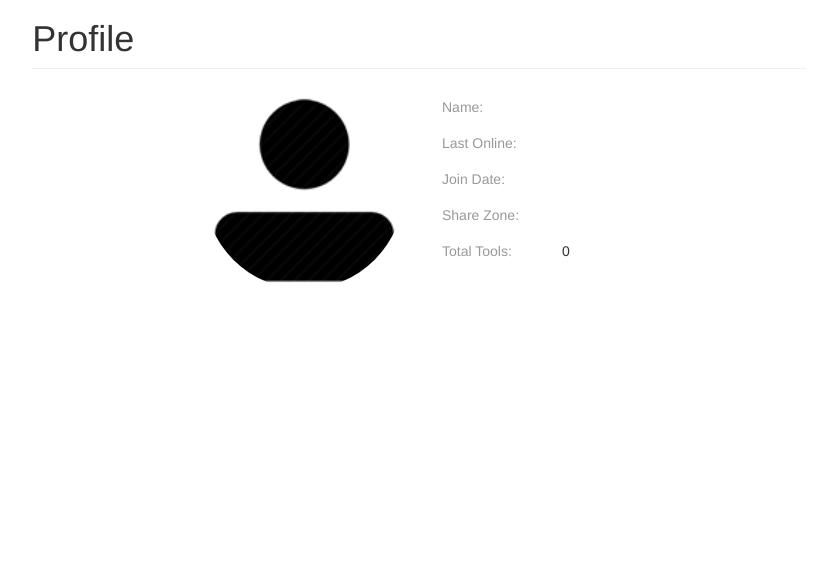
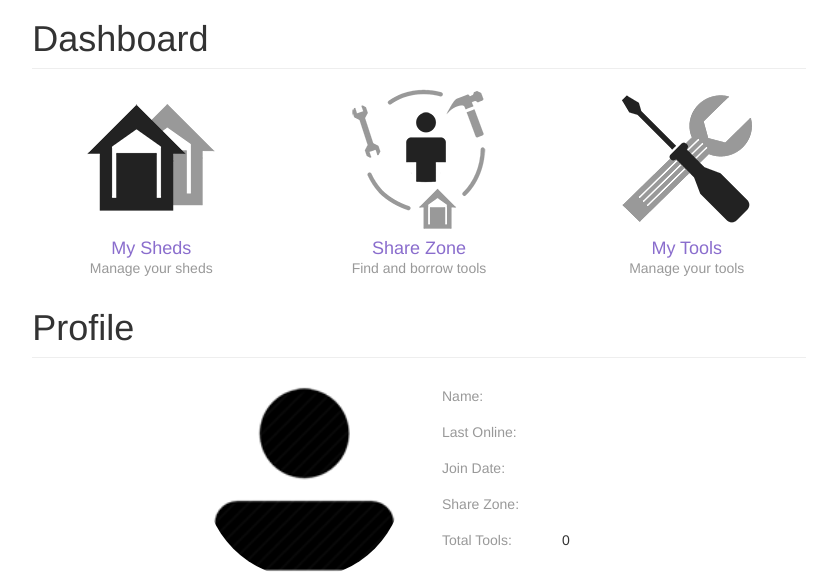
Before and after one commit to kurigohan/toolshare, a Django app: template templates/profiles/profile_detail.html in a window 1280 px wide. Shown: the part 51-628 px from the top of the page, without its empty margins (221-1058 px from the left). Run offline with Django 3.2, Linux system fonts and the light colour scheme; the template is opened without the code that fills it, so the values that code supplies are empty; some libraries are stand-ins or nearby versions.

Commit message:
Modified profile tempales to display dashboard for logged in users

```diff
--- a/templates/base.html
+++ b/templates/base.html
@@ -19,7 +19,9 @@
 
             </div>
         </div>
+
         {% block content %}{% endblock %}
+
         <script type="text/javascript" src="{% static 'js/jquery-1.11.0.min.js' %}"></script>
         <script type="text/javascript" src="{% static 'js/bootstrap.min.js' %}"></script>
         {% block js %}{% endblock %}
--- a/templates/profiles/profile_base.html
+++ b/templates/profiles/profile_base.html
@@ -1,8 +1,10 @@
 {% extends "base.html" %}
+{% load staticfiles %}
 {% load i18n %}
 
+
   {% block navbar-right %}
-{% if auth_user %}
+{% if auth_user  %}
     <ul class="nav navbar-nav navbar-right">
         <li class="dropdown">
             <a id="drop1" href="#" role="button" class="dropdown-toggle" data-toggle="dropdown">{{ auth_user.first_name }}<b class="caret"></b></a>
@@ -18,4 +20,42 @@
         </li>
     </ul>
 {% endif %}
+  {% endblock navbar-right %}
+
+
+
+  {% block content %}
+
+  <div class="col-sm-9 col-sm-offset-3 col-md-8 col-md-offset-2 main">
+    {% if auth_user  == profile.user %}
+    <h1 class="page-header">Dashboard</h1>
+    <div class="row placeholders">
+          <div class="col-md-4">
+          {% block nav_item_1 %}
+            <a href="#"><img alt="140x140" src="{% static 'img/icon/myshedsicon140.png' %}" style="width: 140px; height: 140px;">
+            <h4>My Sheds</h4></a>
+            <span class="text-muted">Manage your sheds</span>
           {% endblock %}
+          </div>
+
+          <div class="col-md-4">
+          {% block nav_item_2 %}
+            <a href="#"><img alt="140x140" src="{% static 'img/icon/mysharezoneicon140.png' %}" style="width: 140px; height: 140px;">
+            <h4>Share Zone</h4></a>
+            <span class="text-muted">Find and borrow tools</span>
+            {% endblock %}
+          </div>
+
+          <div class="col-md-4">
+          {% block nav_item_3 %}
+            <a href="#"><img alt="140x140" src="{% static 'img/icon/mytoolsicon140.png' %}" style="width: 140px; height: 140px;">
+            <h4>My Tools</h4></a>
+            <span class="text-muted">Manage your tools</span>
+            {% endblock %}
+        </div>
+    </div>
+    {% endif %}
+    {% block inner_content %}{% endblock %}
+    </div>
+
+  {% endblock content %}
--- a/templates/profiles/profile_detail.html
+++ b/templates/profiles/profile_detail.html
@@ -2,8 +2,7 @@
 {% load staticfiles %}
 {% block title %}Profile - {{ profile.user.username }}{% endblock %}
 
-{% block content %}
-<div class="col-sm-9 col-sm-offset-3 col-md-8 col-md-offset-2 main">
+{% block inner_content %}
     <h1 class="page-header">Profile <small>{{ profile.user.username }}</small></h1>
         <div class="row">
             <div class="col-md-6 text-right">
@@ -37,5 +36,4 @@
               </table>
             </div>
           </div>
-</div>
 {% endblock %}
--- a/templates/registration/logout.html
+++ b/templates/registration/logout.html
@@ -1,6 +1,8 @@
 {% extends "registration/registration_base.html" %}
+{% load staticfiles %}
 {% load i18n %}
 {% block title %}{% trans "Logged out" %}{% endblock %}
+{% block css %}<link href="{% static 'css/login.css' %}" rel="stylesheet" type="text/css">{% endblock %}
 {% block content %}
 {% blocktrans %}
 <div class="col-xs-6 col-xs-offset-3 text-center">
--- a/templates/registration/registration_complete.html
+++ b/templates/registration/registration_complete.html
@@ -1,6 +1,8 @@
 {% extends "registration/registration_base.html" %}
+{% load staticfiles %}
 {% load i18n %}
 {% block title %}{% trans "Activation email sent" %}{% endblock %}
+{% block css %}<link href="{% static 'css/login.css' %}" rel="stylesheet" type="text/css">{% endblock %}
 {% block content %}
 {% blocktrans %}
 <div class="col-xs-6 col-xs-offset-3 text-center">
```
Also changed, not shown: users/views.py (+8 -1 lines). Lines whose indentation alone changed are shown as unchanged.
